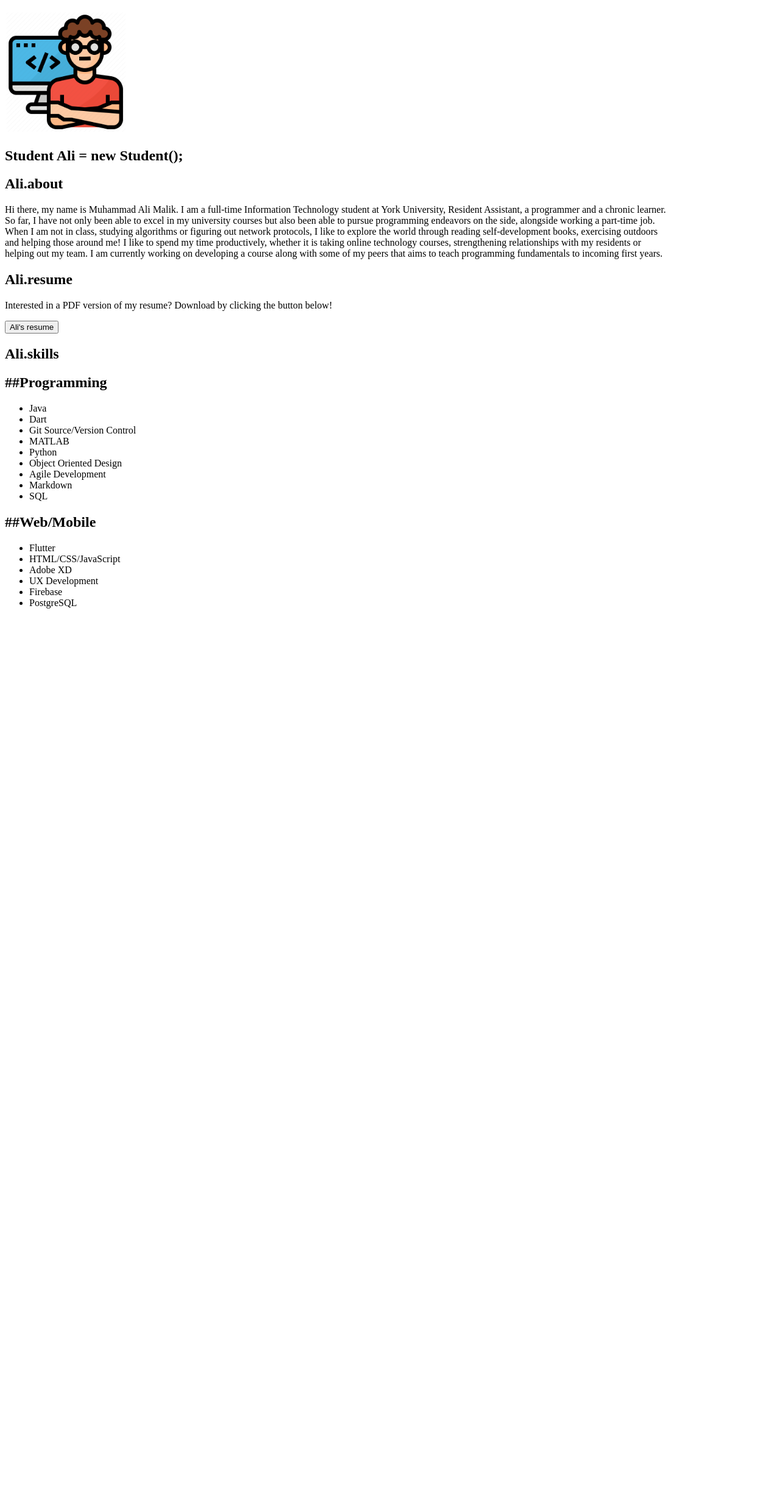
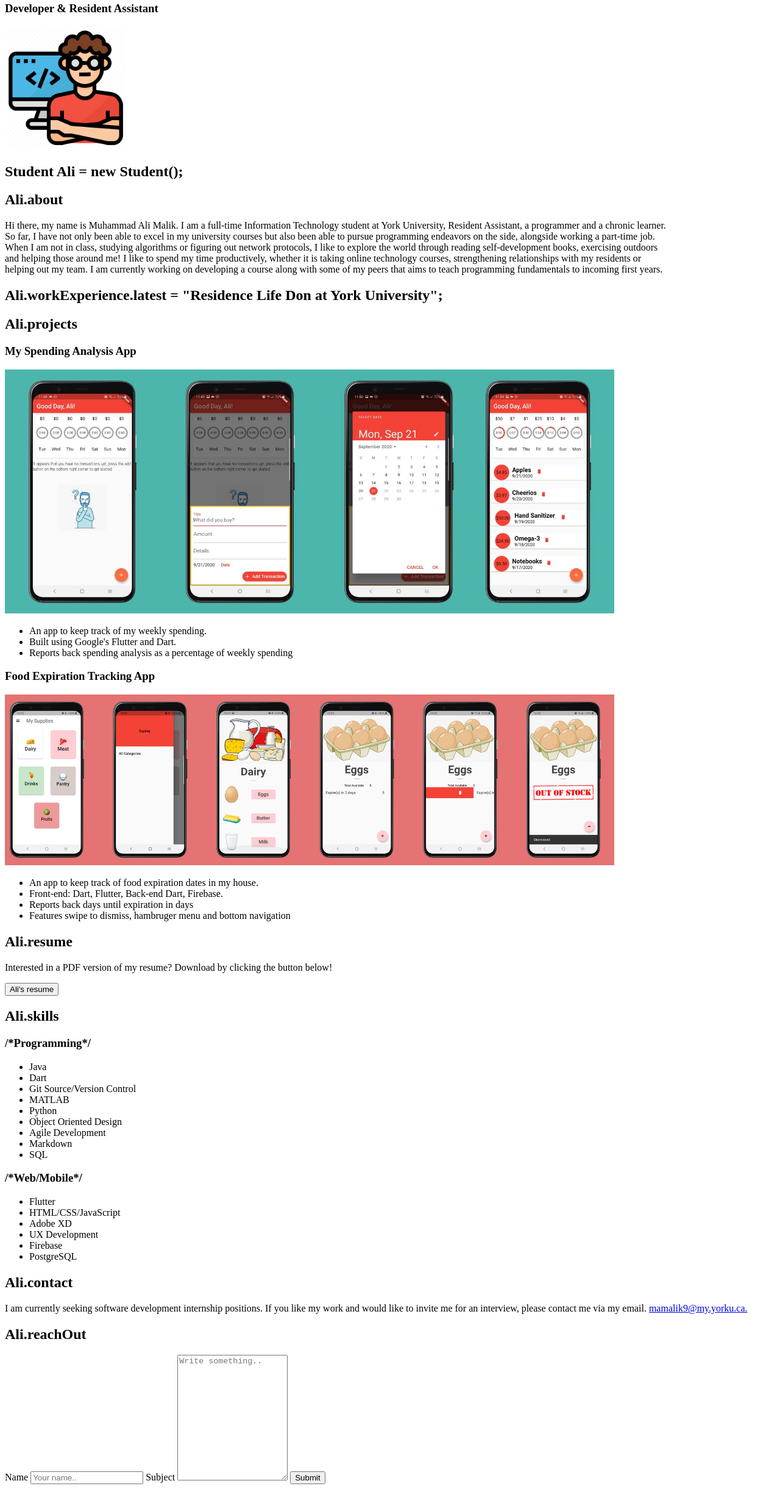
Before and after one commit to malimalik/ePortfolio, a plain HTML site: page index.html in a window 1280 px wide. Shown: the part 103-2545 px from the top of the page at 61% size. Before the commit the page ends 1117 px from the top, so only its background shows below. Drawn offline with Linux system fonts and the light colour scheme.

Commit message:
Add contact me form

```diff
--- a/index.html
+++ b/index.html
@@ -3,9 +3,14 @@
 
 <head>
     <link rel="stylesheet" href="style.css">
+    <link rel="stylesheet" href="https://cdnjs.cloudflare.com/ajax/libs/font-awesome/4.7.0/css/font-awesome.min.css">
     <meta charset="utf-8" />
     <meta name="viewport" content="width=" device-width, initial-scale=1>
 
+    <div class="icon-bar">
+        <a href="#" class="linkedin"><i class="fa fa-linkedin"></i></a>
+        <a href="#" class="github"><i class="fa fa-github"></i></a>
+    </div>
     <title>
         Muhammad Ali Malik</title>
     <link rel="shortcut icon" href="assets/light.png" </head>
@@ -48,6 +53,57 @@
             with some of my peers that aims to teach programming fundamentals to incoming first years.
         </p>
     </div>
+    <div class="work-experience">
+        <h2>
+            Ali.workExperience.latest = "Residence Life Don at York University";
+        </h2>
+
+    </div>
+    <div class="projects">
+        <h2>
+            Ali.projects
+        </h2>
+        <div class="spending-analysis">
+            <h3> My Spending Analysis App</h3>
+            <img src="Assets/spending-analysis.jpg" height="400" width="1000" alt="app screenshots" />
+            <div class="project-description">
+                <ul>
+                    <li>
+                        An app to keep track of my weekly spending.
+                    </li>
+                    <li>
+                        Built using Google's Flutter and Dart.
+                    </li>
+                    <li>
+                        Reports back spending analysis as a percentage of weekly spending
+                    </li>
+                </ul>
+            </div>
+
+        </div>
+        <div class="expirey">
+            <h3> Food Expiration Tracking App</h3>
+            <img src="Assets/expirey.png" height="280" width="1000" alt="app screenshots" />
+            <div class="project-description">
+                <ul>
+                    <li>
+                        An app to keep track of food expiration dates in my house.
+                    </li>
+                    <li>
+                        Front-end: Dart, Flutter, Back-end Dart, Firebase.
+                    </li>
+                    <li>
+                        Reports back days until expiration in days
+                    </li>
+                    <li>
+                        Features swipe to dismiss, hambruger menu and bottom navigation </li>
+                </ul>
+            </div>
+
+
+        </div>
+
+
         <div class="resume">
             <h2> Ali.resume</h2>
             <p>
@@ -60,7 +116,7 @@
         <div class="skills">
             <h2> Ali.skills</h2>
             <div class="Programming">
-            <h2> ##Programming</h2>
+                <h3> /*Programming*/</h3>
                 <ul>
                     <li>
                         Java
@@ -94,7 +150,7 @@
             </div>
 
             <div class="Web/Mobile">
-            <h2> ##Web/Mobile</h2>
+                <h3> /*Web/Mobile*/</h3>
                 <ul>
                     <li>
                         Flutter
@@ -114,10 +170,38 @@
                     <li>
                         PostgreSQL
                     </li>
+                </ul>
+                <div class="contact">
+                    <h2>
+                        Ali.contact
+
+                    </h2>
+                    <p>
+                        I am currently seeking software development internship positions.
+                        If you like my work and would like to invite me for an interview, please contact me via
+                        my email.
+                        <a href="mailto: mamalik9@my.yorku.ca">mamalik9@my.yorku.ca.</a>
+
+                    </p>
+                </div>
+                <div class="contact-me-form">
+                    <h2>
+                        Ali.reachOut
+                    </h2>
+                    <form action="action_page.php">
+
+                        <label for="fname">Name</label>
+                        <input type="text" id="fname" name="firstname" placeholder="Your name..">
 
 
+                        <label for="subject">Subject</label>
+                        <textarea id="subject" name="subject" placeholder="Write something.."
+                            style="height:200px"></textarea>
 
+                        <input type="submit" value="Submit">
 
+                    </form>
+                </div>
 
 
 
```
Also changed, not shown: Assets/expirey.png (added), Assets/spending-analysis.jpg (added). Lines whose indentation alone changed are shown as unchanged.
